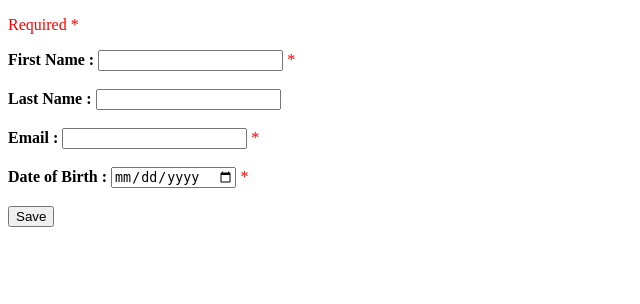
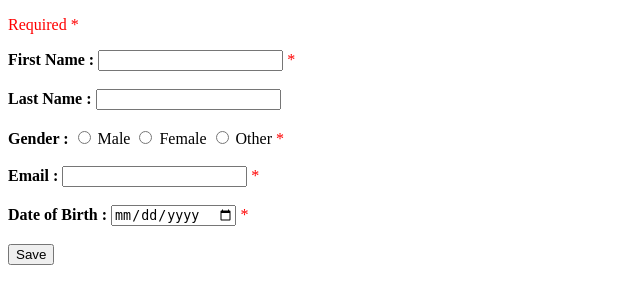
Before and after one commit to sirmurtazaaptechtr/mwf7pm, a PHP site: page /form.php in a window 1280 px wide. Shown: the top 304 px of the page, without its empty margins (0-640 px from the left). Run offline with PHP 8.4, Linux system fonts and the light colour scheme.

Commit message:
02-Feb-2024

```diff
--- a/Forms/form.php
+++ b/Forms/form.php
@@ -11,22 +11,37 @@ function safe_input ($input) {
     return $input;
 }
 
-$fname = $lname = $email = $dob = "";
-$fnameErr = $lnameErr = $emailErr = $dobErr = "";
+$fname = $lname = $email = $dob = $gender = "";
+$fnameErr = $lnameErr = $emailErr = $dobErr = $genderErr = "";
 
 if(isset($_REQUEST["savebtn"]) && $_REQUEST["savebtn"] == "Save") {
     if(!empty($_POST["fname"])) {
         $fname = safe_input($_POST["fname"]);
+        if(!preg_match("/^[a-zA-Z]*$/",$fname)) {
+            $fnameErr = "only alphabets and white spaces are allowed";
+        }
     }else {
         $fnameErr = "name is required!";
     }
 
     if(!empty($_POST["lname"])) {
         $lname = safe_input($_POST["lname"]);
+        if(!preg_match("/^[a-zA-Z]*$/",$lname)) {
+            $lnameErr = "only alphabets and white spaces are allowed";
+        }
+    }
+
+    if(!empty($_POST["gender"])) {
+        $gender = safe_input($_POST["gender"]);
+    }else {
+        $genderErr = "Select Gender";
     }
 
     if(!empty($_POST["email"])) {
         $email = safe_input($_POST["email"]);
+        if(!filter_var($email,FILTER_VALIDATE_EMAIL)) {
+            $emailErr = "Invalid email address!";
+        }
     }else {
         $emailErr = "email is required!";
     }
@@ -61,6 +76,16 @@ if(isset($_REQUEST["savebtn"]) && $_REQUEST["savebtn"] == "Save") {
         <br><br>
         <label for="lname"><b> Last Name : </b></label>
         <input type="text" name="lname" id="lname" value="<?php echo $lname;?>">
+        <span class="error"><?php echo $lnameErr; ?></span>
+        <br><br>
+        <label for="gender"><b>Gender : </b></label>
+        <input type="radio" name="gender" id="male" value="male" <?php if($gender=="male"){echo "checked";}?>>
+        <label for="male">Male</label>
+        <input type="radio" name="gender" id="female" value="female" <?php if($gender=="female"){echo "checked";}?>>
+        <label for="male">Female</label>
+        <input type="radio" name="gender" id="other" value="other" <?php if($gender=="other"){echo "checked";}?>>
+        <label for="male">Other</label>
+        <span class="error">* <?php echo $genderErr; ?></span>
         <br><br>
         <label for="email"><b>Email : </b></label>
         <input type="email" name="email" id="email" value="<?php echo $email;?>">
@@ -70,6 +95,7 @@ if(isset($_REQUEST["savebtn"]) && $_REQUEST["savebtn"] == "Save") {
         <input type="date" name="dob" id="dob" value="<?php echo $dob;?>">
         <span class="error">* <?php echo $dobErr; ?></span>
         <br><br>
+
         <input type="submit" value="Save" name="savebtn">
     </form>
     <div>
@@ -79,12 +105,13 @@ if(isset($_REQUEST["savebtn"]) && $_REQUEST["savebtn"] == "Save") {
         // pr($_GET);
         // pr($_POST);
         if(isset($_REQUEST["savebtn"]) && $_REQUEST["savebtn"] == "Save") {
-            if(empty($fnameErr) && empty($emailErr) && empty($dobErr)) {
+            if(empty($fnameErr) && empty($lnameErr) && empty($genderErr) && empty($emailErr) && empty($dobErr)) {
                 ?>
                 <h2>Your Information</h2>
                 <ul>
                     <li><b>FIRST NAME : </b> <?php echo $fname; ?></li>
                     <li><b>LAST NAME : </b> <?php echo $lname; ?></li>
+                    <li><b>GENDER : </b> <?php echo $gender; ?></li>
                     <li><b>EMAIL : </b> <?php echo $email; ?></li>
                     <li><b>DATE OF BIRTH : </b> <?php echo $dob; ?></li>
                 </ul>
```
Also changed, not shown: Advance/Feb022024.php (added, +36 -0 lines).
